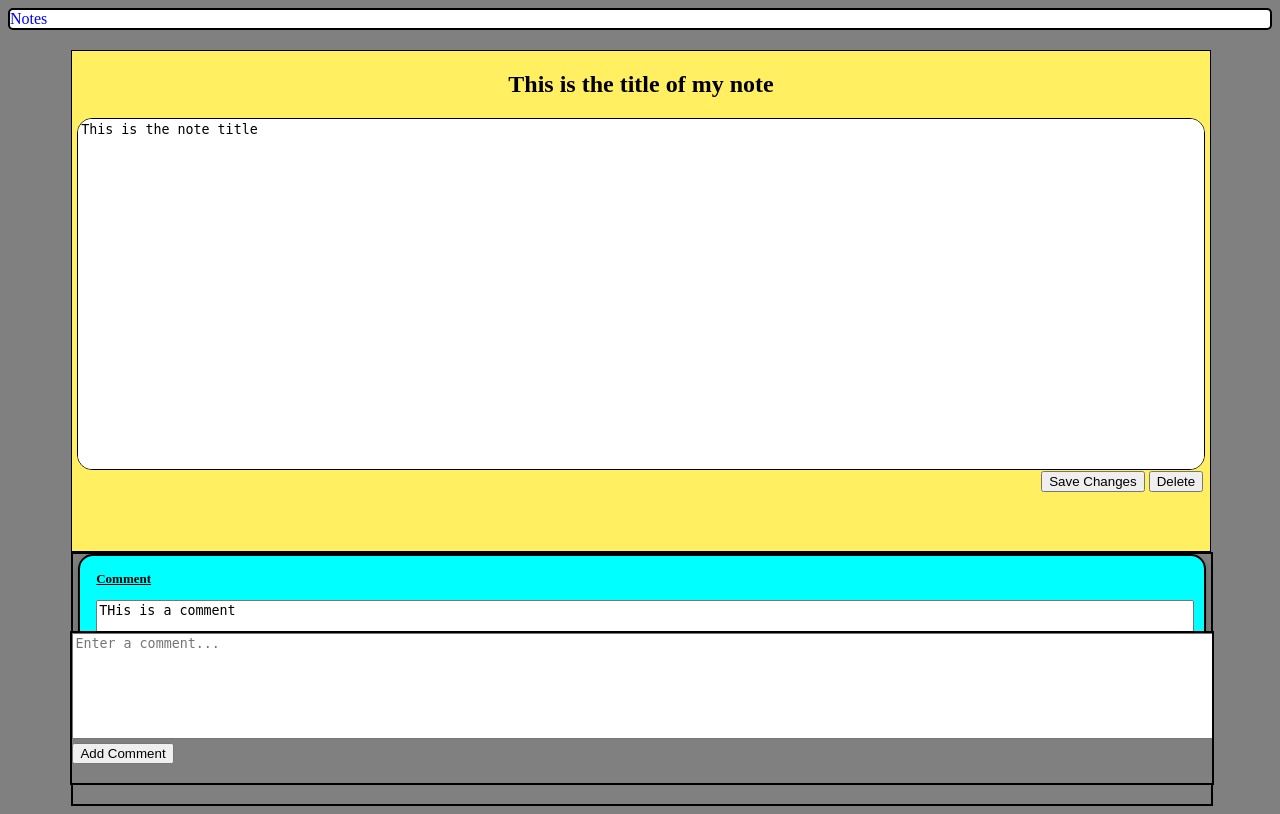
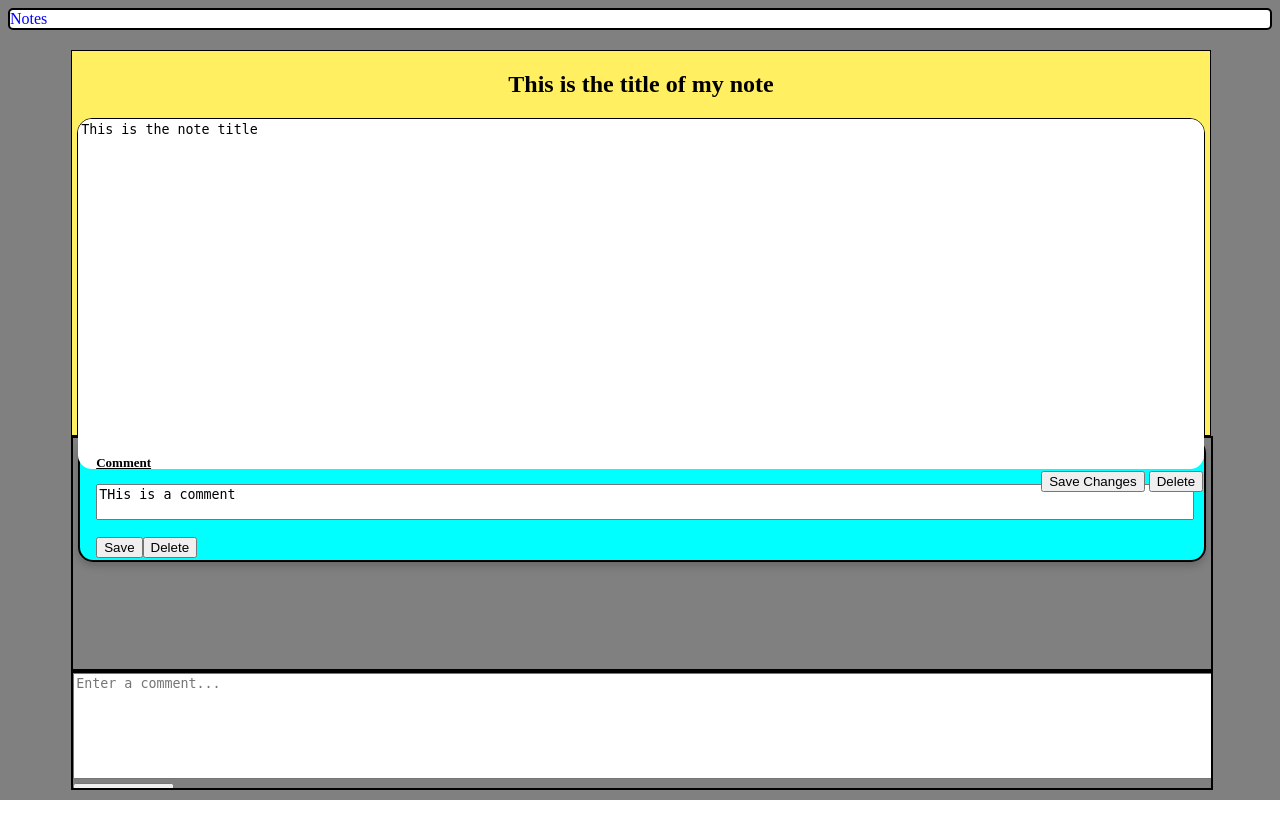
Before and after one commit to CarverWasTaken/MusketeerNotes, a Flask app: page /note/1 in a window 1280 px wide. Run offline with Flask 2, Linux system fonts and the light colour scheme; a user stored in the database is signed in; data comes from the database, SQL or seed files in the repository; both versions use the stored data as it was after the commit.

Commit message:
fixed many  things

```diff
--- a/FrontEnd/static/styles/noteView.css
+++ b/FrontEnd/static/styles/noteView.css
@@ -1,7 +1,12 @@
+html,body {
+  height:98%;
+  min-height:98%;
+  max-height:100%;
+}
 .outerBox{
   border: solid 1px;
   width: 90%;
-  height:500px;
+  height:50%;
   margin-left: 5%;
   margin-right: 5%;
   margin-top: 20px;
@@ -46,7 +51,7 @@ nav{
 .commentContainer{
  border: solid 2px black;
  width: 90%;
- height: 250px;
+ height: 30%;
  margin-left: 5%;
  margin-right: 5%;
  overflow: auto;
@@ -55,15 +60,12 @@ nav{
 /* Some extremely weird values here because there was a weird bug that made it so that whenever the top div would overflow it would move the div below it */
 .formContainer{
   border: solid 2px black;
-  width: 89%;
-  height: 150px;
-  /* margin-left: 5%; */
-  /* margin-right: 5%; */
+  width: 90%;
+  height: 15%;
+  margin-left: 5%;
+  margin-right: 5%;
   overflow: hidden;
   background-color: gray;
-  position: fixed;
-  bottom: 15px;
-  left: 5.5%;
  }
 
 .card {
--- a/FrontEnd/templates/MainPage.html
+++ b/FrontEnd/templates/MainPage.html
@@ -1,5 +1,5 @@
 <!DOCTYPE html>
-<html lang="en">
+<html lang="en" style=" width: 100%; height: 100%;">
 
 <head>
     <meta charset="UTF-8">
--- a/FrontEnd/templates/viewNote.html
+++ b/FrontEnd/templates/viewNote.html
@@ -46,8 +46,9 @@
               </form>
           </div>
       </div>
+    </div>
       {% endfor %}
-      </div>
+
     </div>
 
 
```
Also changed, not shown: FrontEnd/flask_note_app.db.
